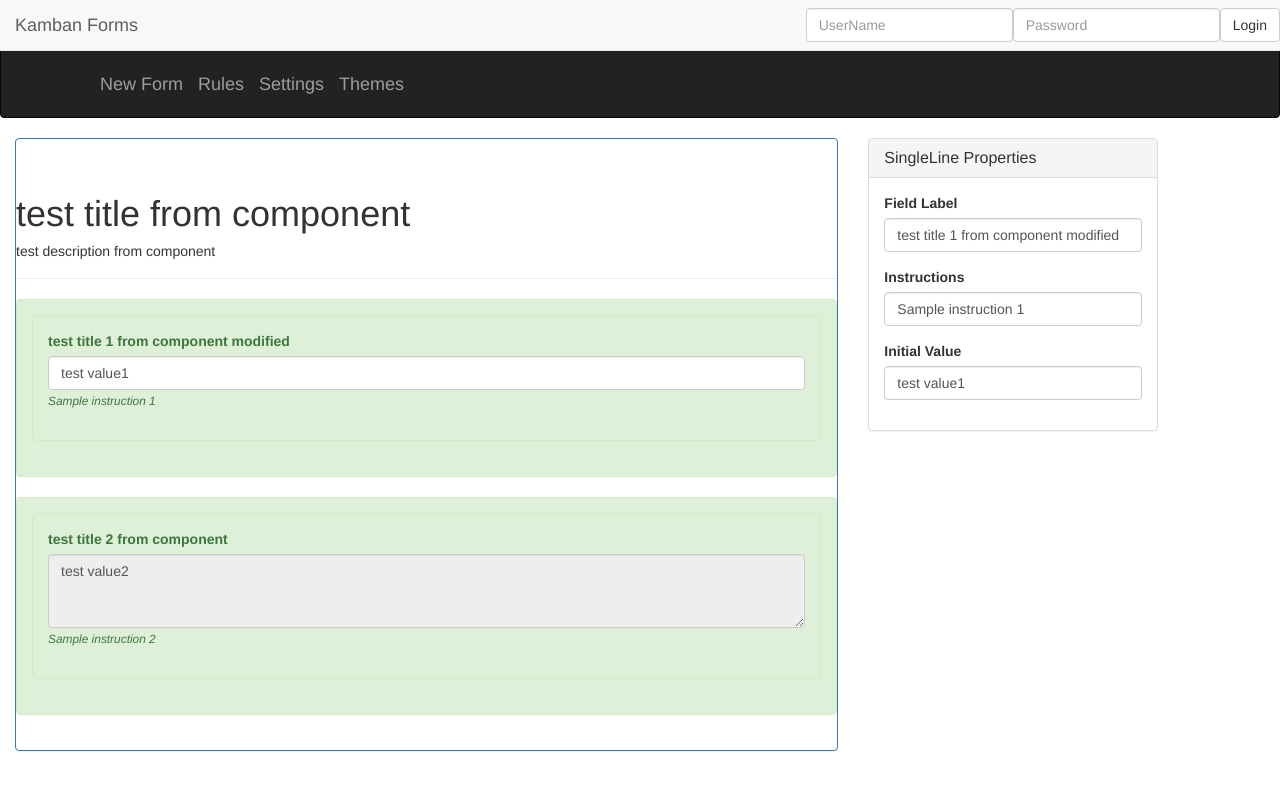
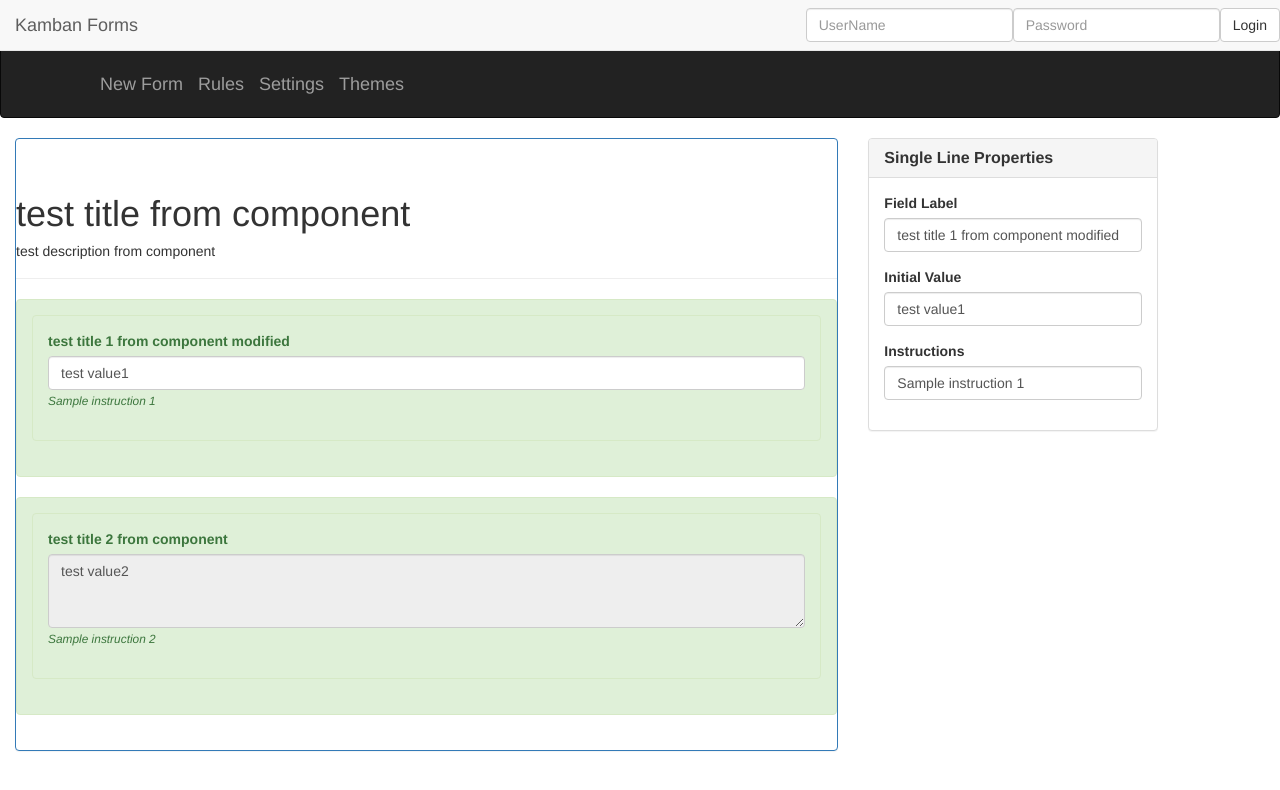
Before and after one commit to hashinclude-co-in/kamban.org, an Angular app in the folder Source/UI/: page / in a window 1280 px wide. Shown: the top 790 px of the page. Built offline with nearby package versions, Linux system fonts and the light colour scheme.

Commit message:
Alignment changes

```diff
--- a/Source/UI/src/app/forms/properties_template/multi-line-property.component.html
+++ b/Source/UI/src/app/forms/properties_template/multi-line-property.component.html
@@ -1,6 +1,6 @@
 <div class="panel panel-default">
     <div class="panel-heading">
-        <h3 class="panel-title">Multi-Line Properties</h3>
+        <h3 class="panel-title"><b>Multi Line Properties</b></h3>
     </div>
     <div class="panel-body">
         <div class="form-group">
@@ -8,12 +8,12 @@
             <input type="text" class="form-control" value={{value.title}} (input)="value.title=$event.target.value">
         </div>
         <div class="form-group">
+            <label>Initial Value</label>
+            <input type="text" class="form-control" value={{value.value}} (input)="value.value=$event.target.value">
+        </div>
+        <div class="form-group">
             <label>Instructions</label>
             <input type="text" class="form-control" value={{value.instruction}} (input)="value.instruction=$event.target.value">
         </div>
-        <div class="form-group">
-            <label>Initial Value</label>
-            <input type="text" class="form-control"  value={{value.value}} (input)="value.value=$event.target.value">
-        </div>
     </div>
 </div>
--- a/Source/UI/src/app/forms/properties_template/single-line-property.component.html
+++ b/Source/UI/src/app/forms/properties_template/single-line-property.component.html
@@ -1,19 +1,19 @@
 <div class="panel panel-default">
   <div class="panel-heading">
-    <h3 class="panel-title">SingleLine Properties</h3>
+    <h3 class="panel-title"><b>Single Line Properties</b></h3>
   </div>
   <div class="panel-body">
     <div class="form-group">
       <label>Field Label</label>
-      <input type="text" class="form-control" value="{{value.title}}"  (input)="onTitleChange($event.target.value)">
-    </div>
-    <div class="form-group">
-      <label>Instructions</label>
-      <input type="text" class="form-control" value={{value.instruction}}  (input)="value.instruction=$event.target.value">
+      <input type="text" class="form-control" value="{{value.title}}" (input)="onTitleChange($event.target.value)">
     </div>
     <div class="form-group">
       <label>Initial Value</label>
       <input type="text" class="form-control" value="{{value.value}}" (input)="value.value=$event.target.value">
     </div>
+    <div class="form-group">
+      <label>Instructions</label>
+      <input type="text" class="form-control" value={{value.instruction}} (input)="value.instruction=$event.target.value">
+    </div>
   </div>
 </div>
```
